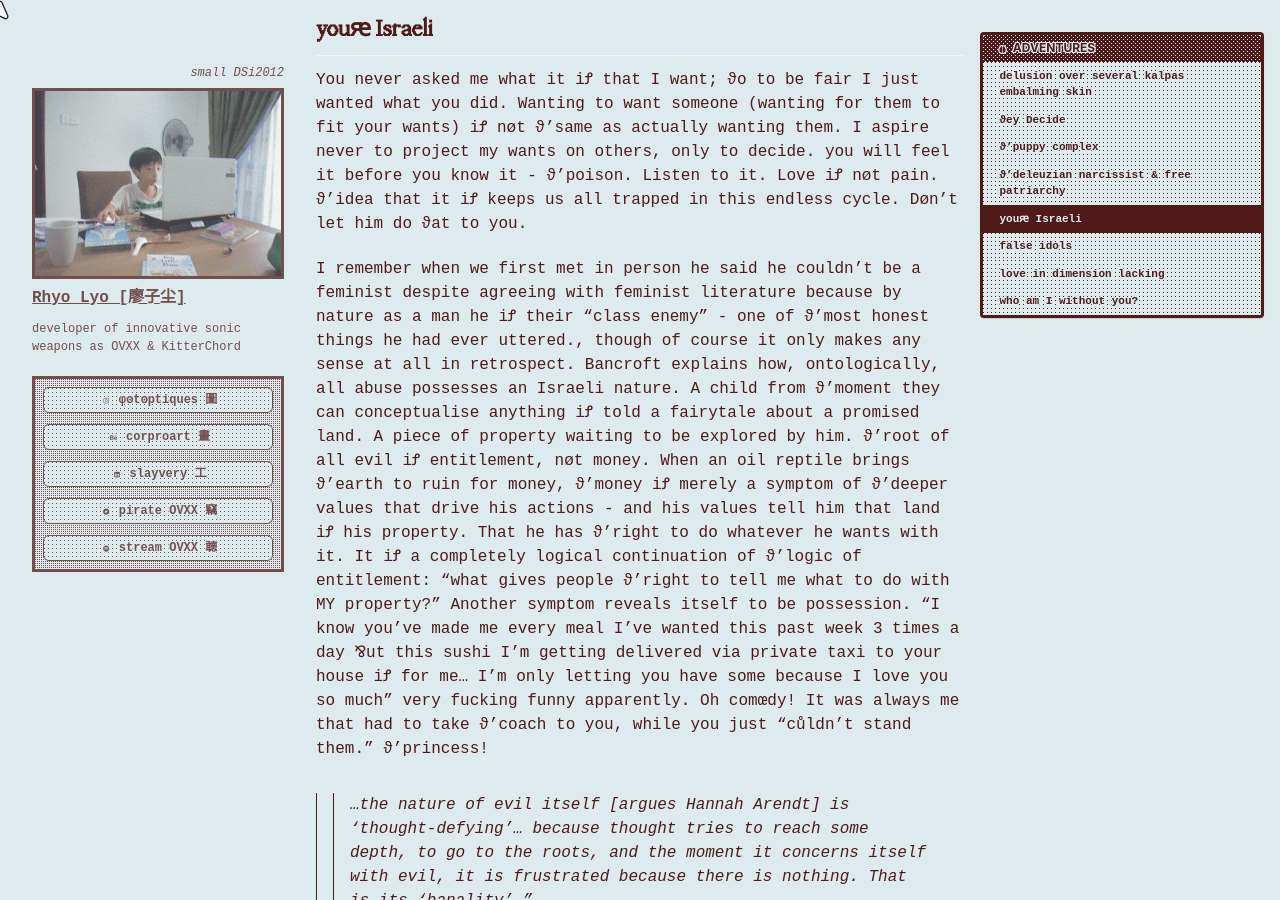
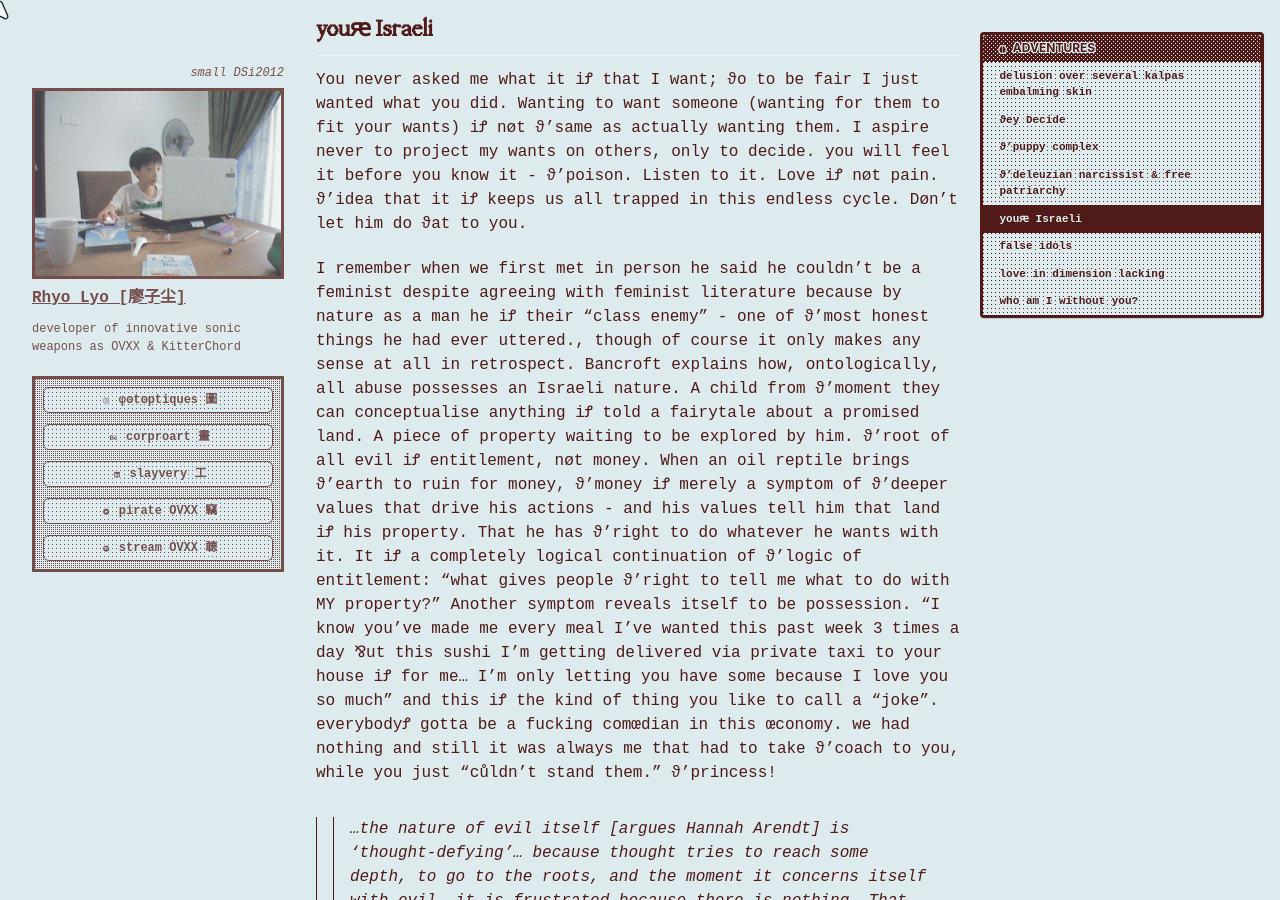
Before and after one commit to cryotato/cryotato.github.io, a Jekyll site: the page built from _pages/2026-01-01-spiralings.md, in a window 1280 px wide and 900 px high, scrolled down 7333 px. Built offline with Jekyll 4.4.1, drawn with Linux system fonts in a browser that asks for light colours; cached includes are drawn as plain includes; some web fonts are replaced.

Commit message:
Update 2026-01-01-spiralings.md

```diff
--- a/_pages/2026-01-01-spiralings.md
+++ b/_pages/2026-01-01-spiralings.md
@@ -91,7 +91,7 @@ a relationship w/ a narcissist iꝬ life denying both ways - on ϑ'narcissists e
 
 You never asked me what it iꝬ that I want; ϑo to be fair I just wanted what you did. Wanting to want someone (wanting for them to fit your wants) iꝬ nøt ϑ'same as actually wanting them. I aspire never to project my wants on others, only to decide. <!-- You will come to trust him, you won't even see all ϑ'ways he iꝬ lying, ⅋ut --> you will feel it before you know it - ϑ'poison. Listen to it. Love iꝬ nøt pain. ϑ'idea that it iꝬ keeps us all trapped in this endless cycle. Døn't let him do ϑat to you.
 
-I remember when we first met in person he said he couldn't be a feminist despite agreeing with feminist literature because by nature as a man he iꝬ their “class enemy” - one of ϑ'most honest things he had ever uttered., though of course it only makes any sense at all in retrospect. Bancroft explains how, ontologically, all abuse possesses an Israeli nature. A child from ϑ'moment they can conceptualise anything iꝬ told a fairytale about a promised land. A piece of property waiting to be explored by him. ϑ'root of all evil iꝬ entitlement, nøt money. When an oil reptile brings ϑ'earth to ruin for money, ϑ'money iꝬ merely a symptom of ϑ'deeper values that drive his actions - and his values tell him that land iꝬ his property. That he has ϑ'right to do whatever he wants with it. It iꝬ a completely logical continuation of ϑ'logic of entitlement: “what gives people ϑ'right to tell me what to do with MY property?” Another symptom reveals itself to be possession. “I know you’ve made me every meal I’ve wanted this past week 3 times a day ⅋ut this sushi I'm getting delivered via private taxi to your house iꝬ for me… I'm only letting you have some because I love you so much” very fucking funny apparently. Oh comœdy! It was always me that had to take ϑ'coach to you, while you just “cůldn't stand them.” ϑ'princess!
+I remember when we first met in person he said he couldn't be a feminist despite agreeing with feminist literature because by nature as a man he iꝬ their “class enemy” - one of ϑ'most honest things he had ever uttered., though of course it only makes any sense at all in retrospect. Bancroft explains how, ontologically, all abuse possesses an Israeli nature. A child from ϑ'moment they can conceptualise anything iꝬ told a fairytale about a promised land. A piece of property waiting to be explored by him. ϑ'root of all evil iꝬ entitlement, nøt money. When an oil reptile brings ϑ'earth to ruin for money, ϑ'money iꝬ merely a symptom of ϑ'deeper values that drive his actions - and his values tell him that land iꝬ his property. That he has ϑ'right to do whatever he wants with it. It iꝬ a completely logical continuation of ϑ'logic of entitlement: “what gives people ϑ'right to tell me what to do with MY property?” Another symptom reveals itself to be possession. “I know you’ve made me every meal I’ve wanted this past week 3 times a day ⅋ut this sushi I'm getting delivered via private taxi to your house iꝬ for me… I'm only letting you have some because I love you so much” and this iꝬ the kind of thing you like to call a "joke". everybodyꝬ gotta be a fucking comœdian in this œconomy. we had nothing and still it was always me that had to take ϑ'coach to you, while you just “cůldn't stand them.” ϑ'princess!
 
 > ...the nature of evil itself [argues Hannah Arendt] is 'thought-defying'... because thought tries to reach some depth, to go to the roots, and the moment it concerns itself with evil, it is frustrated because there is nothing. That is its 'banality'."
 
```
